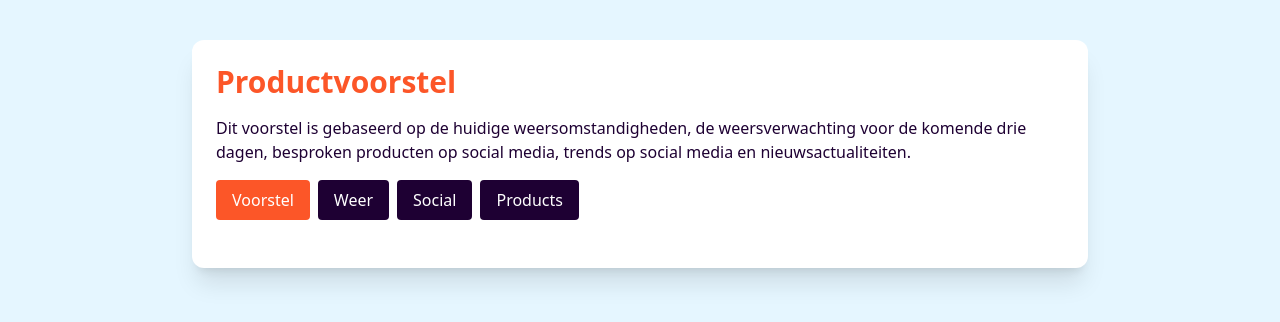
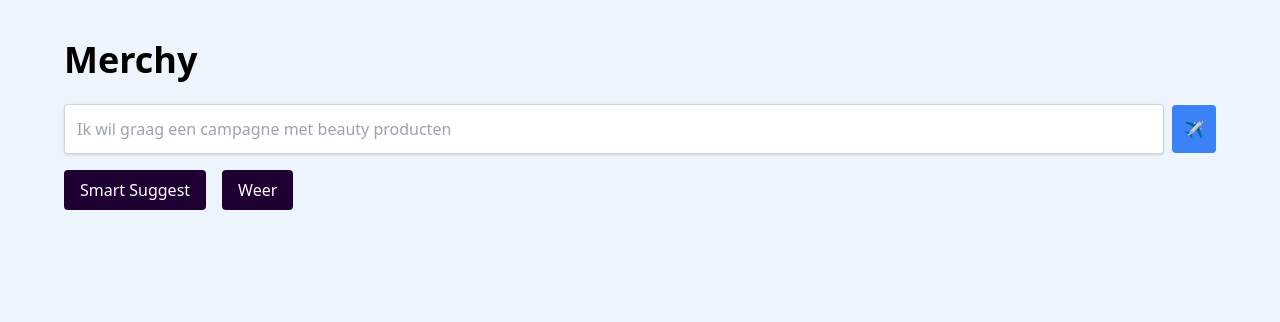
Before and after one commit to OmleNessumsa/merchadvise, a Next.js app: page / in a window 1280 px wide. Shown: the top 322 px of the page. Built offline with nearby package versions, Linux system fonts and the light colour scheme.

Commit message:
Update page.tsx

```diff
--- a/src/app/page.tsx
+++ b/src/app/page.tsx
@@ -1,125 +1,169 @@
 "use client";
 import { useState } from "react";
 
-type Voorstel = {
+// Types
+interface Deal {
+  image_url: string;
+  text: string;
+  link: string;
+}
+
+interface Campaign {
+  title: string;
+  promotekst: string;
+  deals: Deal[];
+}
+
+interface SmartCard {
   category: string;
   score: number;
   onderbouwing: string;
   voorbeeldproducten: string[];
-};
-
-const webhooks = {
-  voorstel: {
-    url: "https://asmussen.app.n8n.cloud/webhook/merchadvise",
-    colors: { bg: "#F1E5FE", border: "#C896FA" },
-  },
-  weer: {
-    url: "https://asmussen.app.n8n.cloud/webhook/merch_weer",
-    colors: { bg: "#EFFAE0", border: "#DFF6C0" },
-  },
-  social: {
-    url: "https://asmussen.app.n8n.cloud/webhook/merch-social",
-    colors: { bg: "#E4F3F3", border: "#B6E0E0" },
-  },
-  products: {
-    url: "https://asmussen.app.n8n.cloud/webhook/products",
-    colors: { bg: "#E2F3FF", border: "#6EA9E5" },
-  },
-};
+}
 
 export default function Home() {
-  const [voorstellen, setVoorstellen] = useState<Voorstel[]>([]);
-  const [loading, setLoading] = useState(false);
-  const [currentColors, setCurrentColors] = useState(webhooks.voorstel.colors);
+  const [prompt, setPrompt] = useState("");
+  const [loading, setLoading] = useState<string | null>(null);
+  const [campaign, setCampaign] = useState<Campaign | null>(null);
+  const [smartcards, setSmartcards] = useState<SmartCard[] | null>(null);
+  const [error, setError] = useState<string | null>(null);
 
-  const fetchVoorstel = async (type: keyof typeof webhooks) => {
-    setLoading(true);
-    setCurrentColors(webhooks[type].colors);
+  const submitPrompt = async (query: string) => {
+    setLoading("prompt");
+    setError(null);
+    setCampaign(null);
+    setSmartcards(null);
     try {
-      const res = await fetch(webhooks[type].url);
+      const res = await fetch(
+        `https://asmussen.app.n8n.cloud/webhook/merch_prompt?prompt=${encodeURIComponent(query)}`
+      );
       const json = await res.json();
       const parsed = JSON.parse(json.output);
+      if (parsed.campaigns?.[0]) {
+        setCampaign(parsed.campaigns[0]);
+      } else {
+        setError("Geen campagnes gevonden.");
+      }
+    } catch (e) {
+      setError("Fout bij ophalen prompt-campagne.");
+    }
+    setLoading(null);
+  };
 
-      if (parsed && Array.isArray(parsed.data)) {
-        setVoorstellen(parsed.data);
-      } else {
-        console.error("Ongeldige data ontvangen:", parsed);
-        setVoorstellen([]);
-      }
-    } catch (error) {
-      console.error("Fetch-fout:", error);
-      setVoorstellen([]);
+  const fetchSmart = async (type: "smart" | "weer") => {
+    setLoading(type);
+    setError(null);
+    setCampaign(null);
+    setSmartcards(null);
+    const url =
+      type === "smart"
+        ? "https://asmussen.app.n8n.cloud/webhook/merchadvise"
+        : "https://asmussen.app.n8n.cloud/webhook/merch_weer";
+    try {
+      const res = await fetch(url);
+      const json = await res.json();
+      const parsed = JSON.parse(json.output);
+      setSmartcards(parsed.data);
+    } catch (e) {
+      setError("Fout bij ophalen suggesties.");
     }
-    setLoading(false);
+    setLoading(null);
+  };
+
+  const handleCardClick = (card: SmartCard) => {
+    const content = `${card.category}: ${card.onderbouwing} Suggesties: ${card.voorbeeldproducten.join(", ")}`;
+    submitPrompt(content);
   };
 
   return (
-    <main className="min-h-screen p-10" style={{ backgroundColor: "#E5F6FF" }}>
-      <div className="max-w-4xl mx-auto shadow-xl rounded-xl p-6 bg-white">
-        <h1 className="text-3xl font-bold mb-4" style={{ color: "#FC5628" }}>
-          Productvoorstel
-        </h1>
-        <p className="mb-4" style={{ color: "#1E0033" }}>
-          Dit voorstel is gebaseerd op de huidige weersomstandigheden, de weersverwachting voor
-          de komende drie dagen, besproken producten op social media, trends op social media en
-          nieuwsactualiteiten.
-        </p>
-        <div className="flex gap-2 mb-4">
+    <main className="min-h-screen bg-[#edf4fb] p-10">
+      <div className="max-w-6xl mx-auto">
+        <h1 className="text-4xl font-bold mb-6">Merchy</h1>
+
+        <div className="flex gap-2 items-center mb-4">
+          <input
+            type="text"
+            placeholder="Ik wil graag een campagne met beauty producten"
+            className="flex-1 p-3 rounded border border-gray-300 shadow"
+            value={prompt}
+            onChange={(e) => setPrompt(e.target.value)}
+            onKeyDown={(e) => e.key === "Enter" && submitPrompt(prompt)}
+          />
           <button
-            onClick={() => fetchVoorstel("voorstel")}
-            disabled={loading}
-            className="px-4 py-2 rounded text-white transition"
-            style={{ backgroundColor: "#FC5628" }}
+            onClick={() => submitPrompt(prompt)}
+            className="bg-blue-500 hover:bg-blue-600 text-white p-3 rounded"
           >
-            Voorstel
-          </button>
-          <button
-            onClick={() => fetchVoorstel("weer")}
-            disabled={loading}
-            className="px-4 py-2 rounded text-white transition"
-            style={{ backgroundColor: "#1E0033" }}
-          >
-            Weer
-          </button>
-          <button
-            onClick={() => fetchVoorstel("social")}
-            disabled={loading}
-            className="px-4 py-2 rounded text-white transition"
-            style={{ backgroundColor: "#1E0033" }}
-          >
-            Social
-          </button>
-          <button
-            onClick={() => fetchVoorstel("products")}
-            disabled={loading}
-            className="px-4 py-2 rounded text-white transition"
-            style={{ backgroundColor: "#1E0033" }}
-          >
-            Products
+            ✈️
           </button>
         </div>
 
-        <div className="mt-6 grid gap-4">
-          {voorstellen.map((v) => (
-            <div
-              key={v.category}
-              className="border rounded-lg p-4 shadow-sm"
-              style={{ backgroundColor: currentColors.bg, borderColor: currentColors.border }}
-            >
-              <h2 className="text-xl font-semibold" style={{ color: "#FC5628" }}>
-                {v.category} <span className="text-sm" style={{ color: "#1E0033" }}>(score: {v.score})</span>
-              </h2>
-              <p className="italic mt-2" style={{ color: "#1E0033" }}>
-                {v.onderbouwing}
-              </p>
-              <ul className="mt-2 list-disc list-inside" style={{ color: "#1E0033" }}>
-                {v.voorbeeldproducten.map((prod) => (
-                  <li key={prod}>{prod}</li>
-                ))}
-              </ul>
+        <div className="flex gap-4 mb-6">
+          <button
+            onClick={() => fetchSmart("smart")}
+            disabled={loading !== null}
+            className="bg-[#1E0033] text-white px-4 py-2 rounded"
+          >
+            {loading === "smart" ? "Laden..." : "Smart Suggest"}
+          </button>
+          <button
+            onClick={() => fetchSmart("weer")}
+            disabled={loading !== null}
+            className="bg-[#1E0033] text-white px-4 py-2 rounded"
+          >
+            {loading === "weer" ? "Laden..." : "Weer"}
+          </button>
+        </div>
+
+        {loading === "prompt" && (
+          <p className="text-blue-600 mb-4 animate-pulse">
+            Dit kan 5 tot 10 minuten duren afhankelijk van de hoeveelheid deals...
+          </p>
+        )}
+
+        {error && <p className="text-red-600 mb-4">{error}</p>}
+
+        {campaign && (
+          <div className="mt-6">
+            <h2 className="text-3xl font-bold mb-2">{campaign.title}</h2>
+            <p className="mb-6 text-lg">{campaign.promotekst}</p>
+            <div className="grid grid-cols-1 md:grid-cols-2 xl:grid-cols-3 gap-4">
+              {campaign.deals.map((deal, index) => (
+                <a
+                  key={index}
+                  href={deal.link}
+                  target="_blank"
+                  rel="noopener noreferrer"
+                  className="bg-white rounded-lg shadow p-4 flex gap-4 items-center hover:bg-gray-50 transition"
+                >
+                  <img src={deal.image_url} alt="" className="w-20 h-20 object-contain" />
+                  <p className="text-sm font-medium">{deal.text}</p>
+                </a>
+              ))}
             </div>
-          ))}
-        </div>
+          </div>
+        )}
+
+        {smartcards && (
+          <div className="grid md:grid-cols-2 gap-6 mt-8">
+            {smartcards.map((card) => (
+              <div
+                key={card.category}
+                className="bg-white rounded-xl border border-gray-200 shadow p-6 cursor-pointer hover:shadow-md transition"
+                onClick={() => handleCardClick(card)}
+              >
+                <h3 className="text-xl font-semibold mb-2 text-[#FC5628]">
+                  {card.category} <span className="text-sm text-[#1E0033]">({card.score})</span>
+                </h3>
+                <p className="italic text-[#1E0033] mb-2">{card.onderbouwing}</p>
+                <ul className="list-disc list-inside text-[#1E0033]">
+                  {card.voorbeeldproducten.map((prod) => (
+                    <li key={prod}>{prod}</li>
+                  ))}
+                </ul>
+              </div>
+            ))}
+          </div>
+        )}
       </div>
     </main>
   );
```
